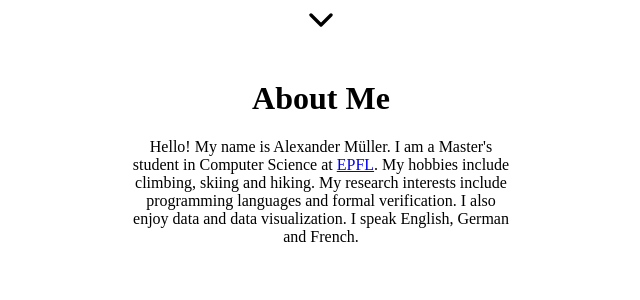
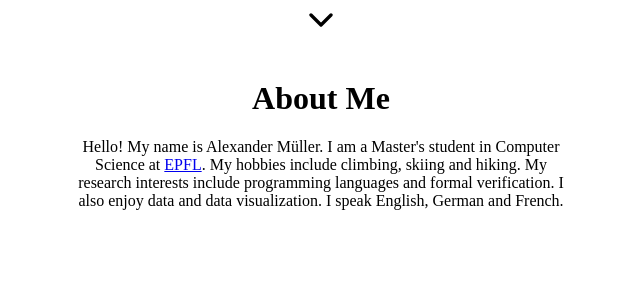
Before and after one commit to ktotam1/website, a SvelteKit app: page /about in a window 1280 px wide. Shown: the top 300 px of the page, without its empty margins (319-959 px from the left). Built offline with nearby package versions, Linux system fonts and the light colour scheme.

Commit message:
never thinking about this again :/

```diff
--- a/src/routes/(site)/about/+page.svelte
+++ b/src/routes/(site)/about/+page.svelte
@@ -9,7 +9,7 @@ My research interests include programming languages and formal verification. I a
         margin-top: 3vh;
     }
     p {
-        width: 30vw;
+        width: max(500px, 30vw);
         margin: auto;
     }
 </style>
```
